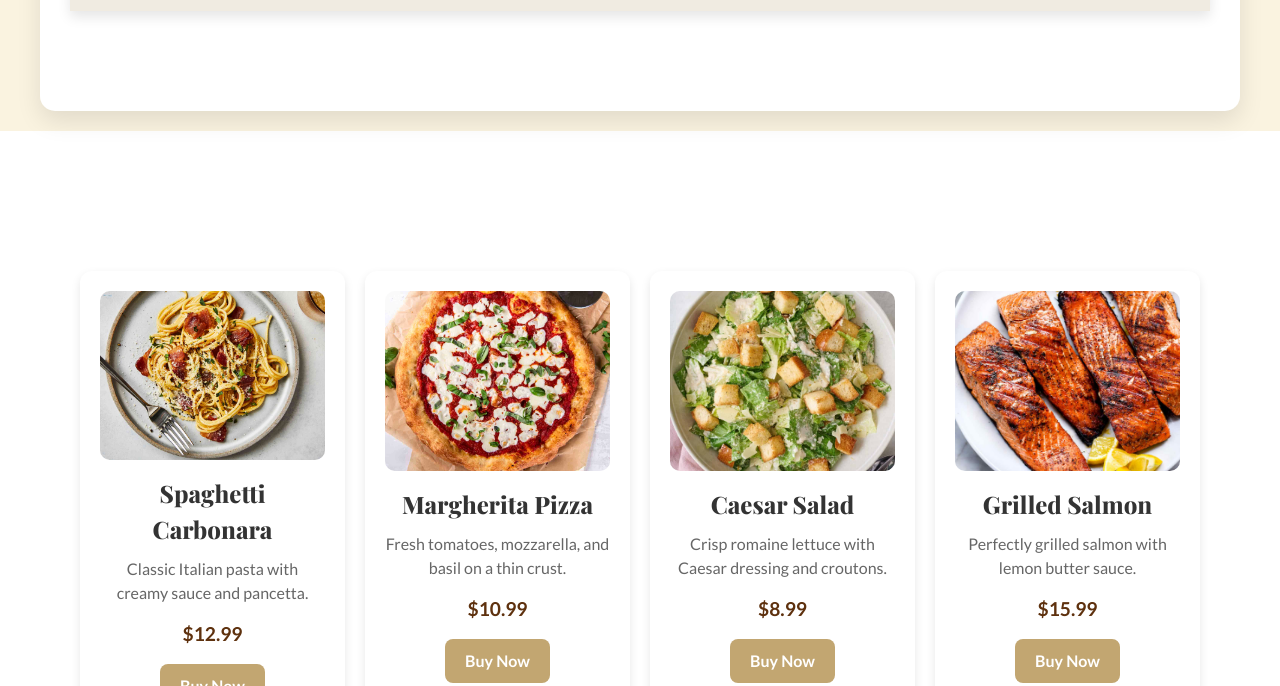
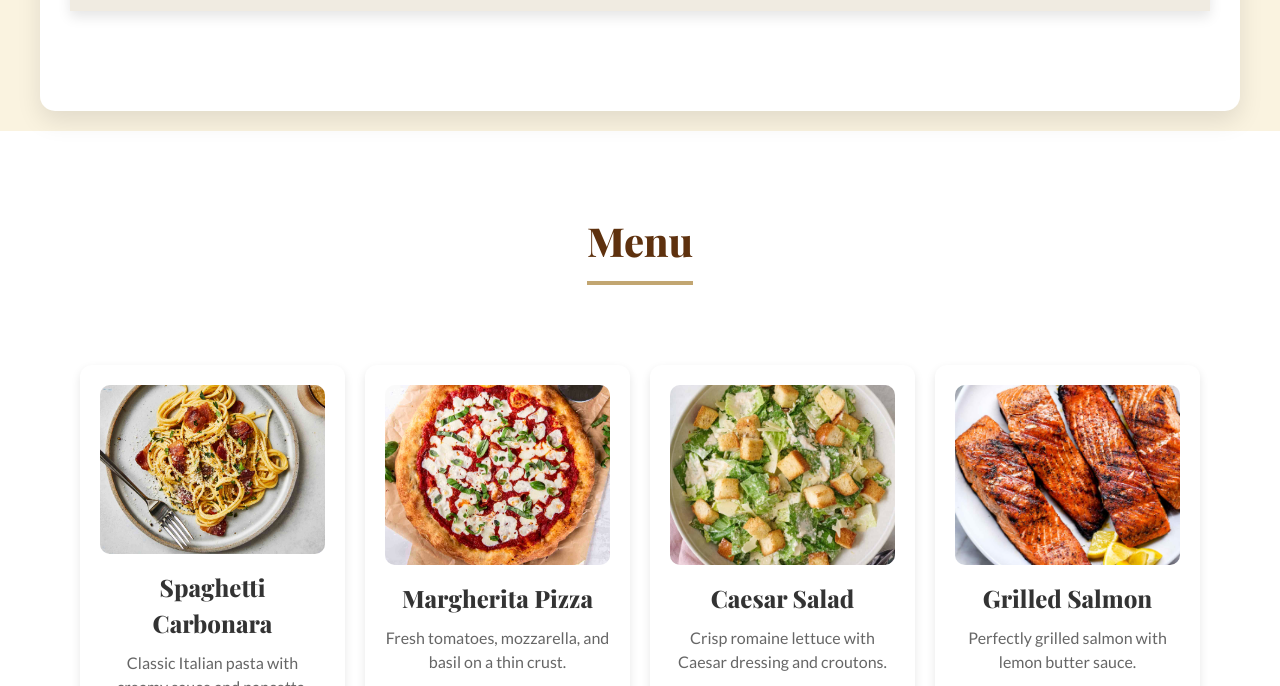
Before and after one commit to bharat705/Restaurant-page, a website built with webpack: page src/template.html in a window 1280 px wide. Shown: the part 2440-3126 px from the top of the page. Built offline with nearby package versions, Linux system fonts and the light colour scheme; files whose address does not match are found by name.

Commit message:
place menu heading

```diff
--- a/src/menu.css
+++ b/src/menu.css
@@ -1,3 +1,22 @@
+#menu-section {
+  background-color: #ffffff;
+  padding: 80px 20px;
+  display: flex;
+  flex-direction: column;
+  align-items: center;
+}
+
+.menu-heading {
+  font-size: 2.5rem;
+  color: #5e310e;
+  font-family: "Playfair Display", serif;
+  margin-bottom: 40px;
+  text-align: center;
+  border-bottom: 4px solid #c2a671;
+  padding-bottom: 10px;
+  width: fit-content;
+}
+
 .menu-grid {
   display: grid;
   grid-template-columns: repeat(auto-fit, minmax(250px, 1fr));
--- a/src/modules/menu.js
+++ b/src/modules/menu.js
@@ -78,6 +78,11 @@ const loadMenuPage = () => {
   const menuSection = document.getElementById("menu-section");
   menuSection.innerHTML = ""; // Clear any existing content
 
+  // Create a heading for the menu section
+  const heading = document.createElement("h2");
+  heading.classList.add("menu-heading");
+  heading.textContent = "Menu";
+
   // Create a container for the menu items grid
   const gridContainer = document.createElement("div");
   gridContainer.classList.add("menu-grid");
@@ -98,6 +103,8 @@ const loadMenuPage = () => {
     gridContainer.appendChild(card);
   });
 
+
+  menuSection.appendChild(heading)
   menuSection.appendChild(gridContainer);
 };
 
```
